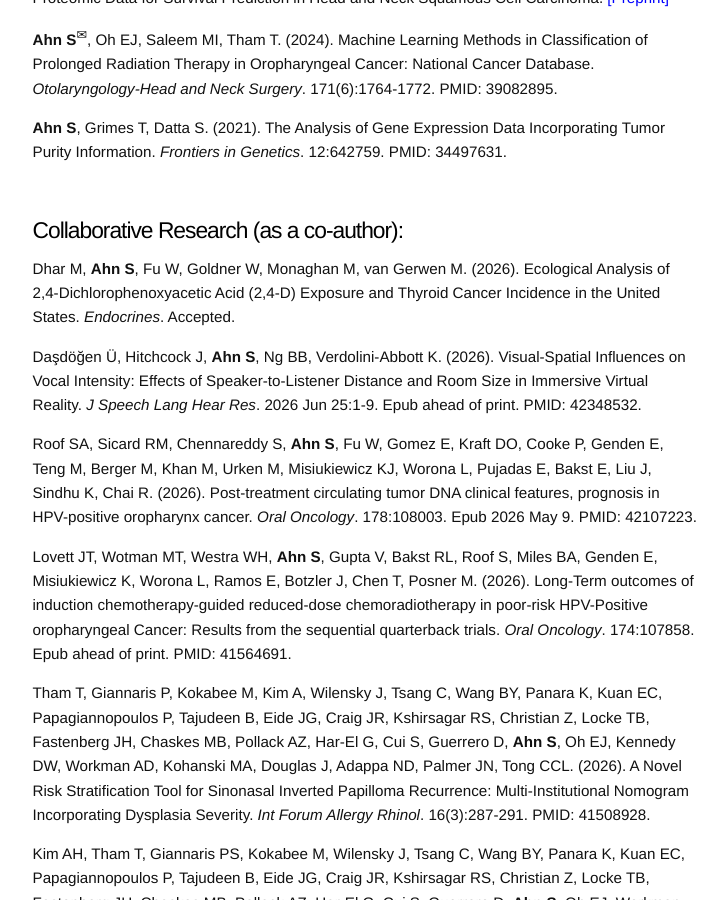
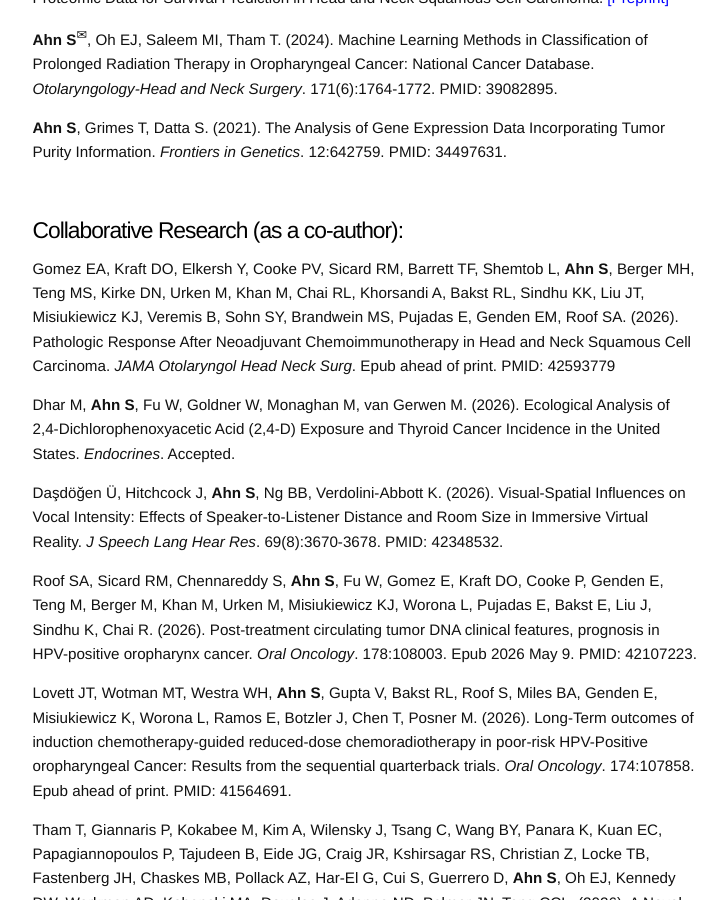
Before and after one commit to sjahnn/sjahnn.github.io, a Jekyll site: the page built from research.md, in a window 1280 px wide and 900 px high, scrolled down 1236 px. Shown: the whole window, without its empty margins (275-1002 px from the left). Built offline with Jekyll 4.4.1, drawn with Linux system fonts in a browser that asks for light colours; some of the changed text lies outside the part shown.

Commit message:
Update research.md

```diff
--- a/research.md
+++ b/research.md
@@ -39,7 +39,7 @@
 
 **Ahn S**<sup><span>&#9993;</span></sup>, Fu W, van Gerwen M, Liu L, Li Z. (2026). A Multi-Omics Framework for Survival Mediation Analysis of High-Dimensional Proteogenomic Data. *PLOS Computational Biology*. 22(4):e1014217. PMID: 42044175. <a href="https://journals.plos.org/ploscompbiol/article?id=10.1371/journal.pcbi.1014217" style="color: blue;">[pdf]</a> <a href="https://cran.r-project.org/web/packages/SMAHP/index.html" style="color: blue;">[R package]</a>
 
-**Ahn S**<sup><span>&#42;</span></sup><sup><span>&#9993;</span></sup>, Wu Q<sup><span>&#42;</span></sup>, Yang A, Li Z<sup><span>&#9993;</span></sup>. (2026+). A Zero-Inflated Beta Mixture Model for Marginal Mediation Analysis with Compositional Microbiome Mediators. <a href="https://arxiv.org/abs/2605.04372" style="color: blue;">[Preprint]</a>
+**Ahn S**<sup><span>&#42;</span></sup><sup><span>&#9993;</span></sup>, Wu Q<sup><span>&#42;</span></sup>, Yang A, Porchia D, Fu W, Li Z<sup><span>&#9993;</span></sup>. (2026+). A Zero-Inflated Beta Mixture Model for Marginal Mediation Analysis with Compositional Microbiome Mediators. <a href="https://arxiv.org/abs/2605.04372" style="color: blue;">[Preprint]</a><a href="https://github.com/fuweijia/ZIBM" style="color: blue;">[R package]</a>
 
 **Ahn S**<sup><span>&#9993;</span></sup>, Porchia D, Roussos P, van Gerwen M, Lu Q, Li Z. (2026+). A Quasi-Regression Method for the Mediation Analysis of Zero-Inflated Single-Cell Data. <a href="https://arxiv.org/abs/2604.08507" style="color: blue;">[Preprint]</a> <a href="https://github.com/sjahnn/QuasiMed" style="color: blue;">[R package]</a>
 
@@ -77,10 +77,12 @@
 <br>
 
 # Collaborative Research (as a co-author):
+Gomez EA, Kraft DO, Elkersh Y, Cooke PV, Sicard RM, Barrett TF, Shemtob L, **Ahn S**, Berger MH, Teng MS, Kirke DN, Urken M, Khan M, Chai RL, Khorsandi A, Bakst RL, Sindhu KK, Liu JT, Misiukiewicz KJ, Veremis B, Sohn SY, Brandwein MS, Pujadas E, Genden EM, Roof SA. (2026). Pathologic Response After Neoadjuvant Chemoimmunotherapy in Head and Neck Squamous Cell Carcinoma. *JAMA Otolaryngol Head Neck Surg*. Epub ahead of print. PMID: 42593779
+
 Dhar M, **Ahn S**, Fu W, Goldner W, Monaghan M, van Gerwen M. (2026). Ecological Analysis of 2,4-Dichlorophenoxyacetic Acid (2,4-D) Exposure
 and Thyroid Cancer Incidence in the United States. *Endocrines*. Accepted.
 
-Daşdöğen Ü, Hitchcock J, **Ahn S**, Ng BB, Verdolini-Abbott K. (2026). Visual-Spatial Influences on Vocal Intensity: Effects of Speaker-to-Listener Distance and Room Size in Immersive Virtual Reality. *J Speech Lang Hear Res*. 2026 Jun 25:1-9. Epub ahead of print. PMID: 42348532.
+Daşdöğen Ü, Hitchcock J, **Ahn S**, Ng BB, Verdolini-Abbott K. (2026). Visual-Spatial Influences on Vocal Intensity: Effects of Speaker-to-Listener Distance and Room Size in Immersive Virtual Reality. *J Speech Lang Hear Res*. 69(8):3670-3678. PMID: 42348532.
 
 Roof SA, Sicard RM, Chennareddy S, **Ahn S**, Fu W, Gomez E, Kraft DO, Cooke P, Genden E, Teng M, Berger M, Khan M, Urken M, Misiukiewicz KJ, Worona L, Pujadas E, Bakst E, Liu J, Sindhu K, Chai R. (2026). Post-treatment circulating tumor DNA clinical features, prognosis in HPV-positive oropharynx cancer. *Oral Oncology*. 178:108003. Epub 2026 May 9. PMID: 42107223.
 
```
